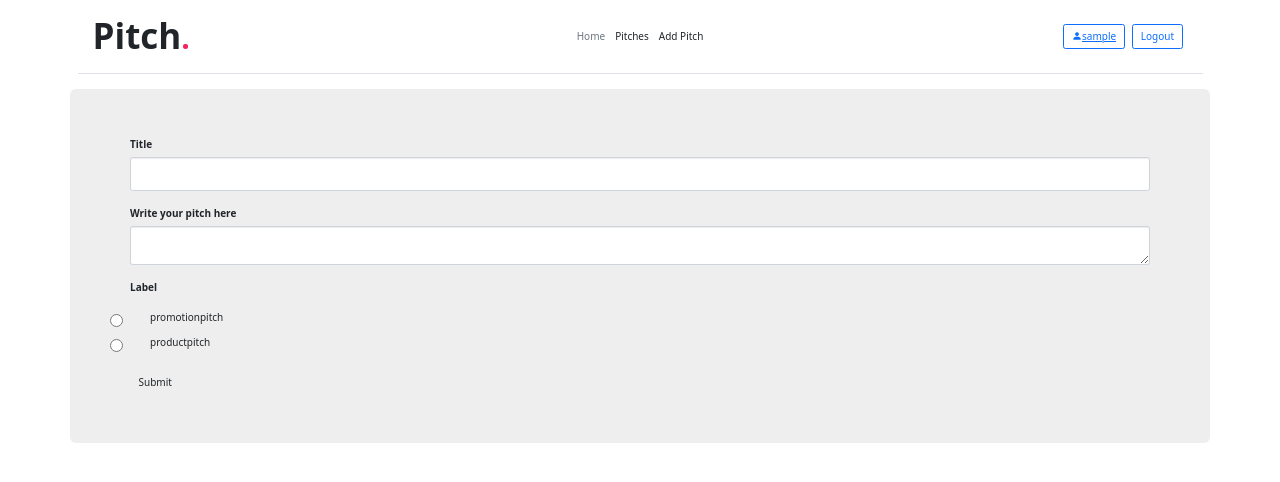
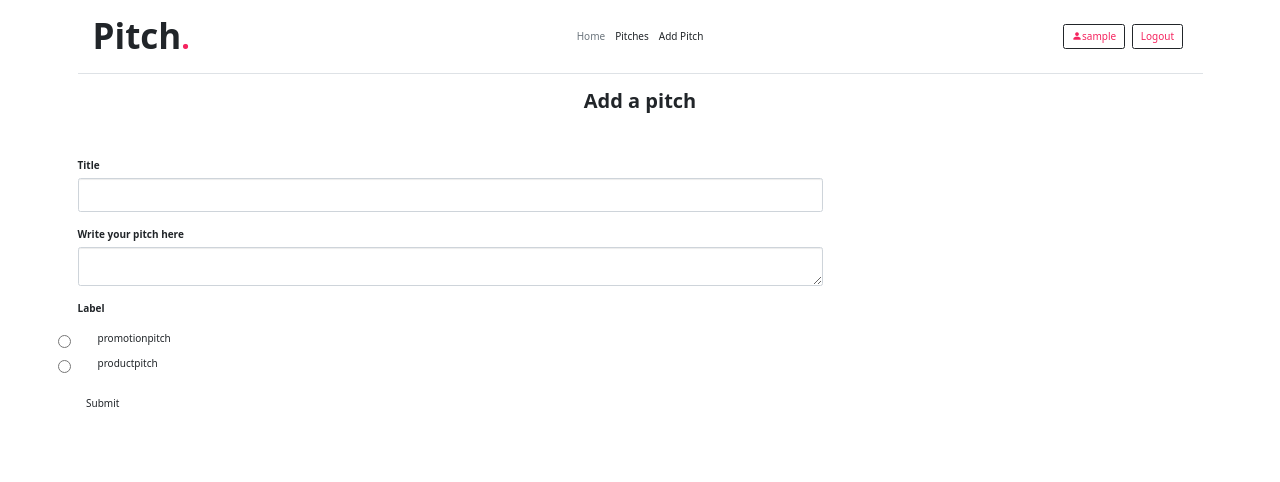
Before and after one commit to Wakarende/Pitch, a Flask app: page /pitches/new/ in a window 1280 px wide. Shown: the top 482 px of the page. Run offline with Flask 2, Linux system fonts and the light colour scheme; the visitor is signed in with stand-in values (Sample User, id 1); data comes from the database, SQL or seed files in the repository; some libraries are stand-ins or nearby versions.

Commit message:
additional styling of pages

```diff
--- a/app/main/views.py
+++ b/app/main/views.py
@@ -55,7 +55,7 @@ def new_comment(pitch_id):
   if form.validate_on_submit():
     description = form.description.data
 
-    new_comment = Comment(description = description, user_id = current_user._get_current_object().id, pitch_id = pitch_id)
+    new_comment = Comment( description = description, user_id = current_user._get_current_object().id, pitch_id = pitch_id)
     db.session.add(new_comment)
     db.session.commit()
 
@@ -67,21 +67,35 @@ def new_comment(pitch_id):
 
 @main.route('/like/<int:id>', methods=['POST', 'GET'])
 @login_required
-def upvote(id):
-  pitch = Pitch.query.get(id)
-  new_vote = Upvote(pitch=pitch, upvote=1)
-  new_vote.save()
-  return redirect(url_for('main.pitch_disp'))
+def like(id):
+    get_pitches = Upvote.get_by_pitch(id)
+    valid_string = f'{current_user.id}:{id}'
+    for pitch in get_pitches:
+        to_str = f'{pitch}'
+        print(valid_string+" "+to_str)
+        if valid_string == to_str:
+            return redirect(url_for('main.pitch_disp', id=id))
+        else:
+            continue
+    new_vote = Upvote(user_id=current_user._get_current_object().id, pitch_id=id)
+    new_vote.save_upvotes()
+    return redirect(url_for('main.index', id=id))
 
-
-@main.route('/dislike/<int:id>', methods=['GET', 'POST'])
+@main.route('/dislike/<int:id>', methods=['POST', 'GET'])
 @login_required
-def downvote(id):
-  pitch = Pitch.query.get(id)
-  nm = Downvote(pitch=pitch, downvote=1)
-  nm.save()
-  return redirect(url_for('main.pitch_disp'))
-
+def dislike(id):
+    get_pitch = Downvote.get_by_pitch(id)
+    valid_string = f'{current_user.id}:{id}'
+    for pitch in get_pitch:
+        to_str = f'{pitch}'
+        print(valid_string+" "+to_str)
+        if valid_string == to_str:
+            return redirect(url_for('main.pitch_disp', id=id))
+        else:
+            continue
+    new_downvote = Downvote(user_id=current_user._get_current_object().id, pitch_id=id)
+    new_downvote.save_downvotes()
+    return redirect(url_for('main.pitch_disp', id=id))
 
 @main.route('/user/<uname>')
 @login_required
--- a/app/templates/auth/login.html
+++ b/app/templates/auth/login.html
@@ -1,6 +1,12 @@
 {% extends 'bootstrap/base.html'%}
 {% import 'bootstrap/wtf.html' as wtf%}
 
+
+{% block styles %}
+  {{ super() }}
+  <link rel="stylesheet" href="https://cdn.jsdelivr.net/npm/bootstrap-icons@1.4.1/font/bootstrap-icons.css">
+  <link href="https://cdn.jsdelivr.net/npm/bootstrap@5.0.0-beta3/dist/css/bootstrap.min.css" rel="stylesheet" integrity="sha384-eOJMYsd53ii+scO/bJGFsiCZc+5NDVN2yr8+0RDqr0Ql0h+rP48ckxlpbzKgwra6" crossorigin="anonymous">
+  {% endblock %}
 {% block content%}
 
 <div class="container">
--- a/app/templates/base.html
+++ b/app/templates/base.html
@@ -20,6 +20,7 @@
   <!-- <link rel="preconnect" href="https://fonts.gstatic.com">
   <link href="https://fonts.googleapis.com/css2?family=Varela+Round&display=swap" rel="stylesheet"> -->
   <link rel="stylesheet" href="https://cdn.jsdelivr.net/npm/bootstrap-icons@1.4.1/font/bootstrap-icons.css">
+  <script src="https://cdn.jsdelivr.net/npm/bootstrap@5.0.0-beta3/dist/js/bootstrap.bundle.min.js" integrity="sha384-JEW9xMcG8R+pH31jmWH6WWP0WintQrMb4s7ZOdauHnUtxwoG2vI5DkLtS3qm9Ekf" crossorigin="anonymous"></script>
   <link href="https://cdn.jsdelivr.net/npm/bootstrap@5.0.0-beta3/dist/css/bootstrap.min.css" rel="stylesheet" integrity="sha384-eOJMYsd53ii+scO/bJGFsiCZc+5NDVN2yr8+0RDqr0Ql0h+rP48ckxlpbzKgwra6" crossorigin="anonymous">
   <link rel="stylesheet" href="{{url_for('static',filename='css/base.css')}}" type="text/css">
 
--- a/app/templates/index.html
+++ b/app/templates/index.html
@@ -13,8 +13,7 @@
   position: relative;
   margin: 0;">
     <img src="{{url_for('static', filename='img/landing.jpg')}}" style="width: 100%;
-  height: 100vh;
-  object-fit: cover; background-repeat: no-repeat;">
+  height: 100vh; object-fit: cover; background-repeat: no-repeat;">
     <div class="text-content">
     </div>
 </div>
--- a/app/templates/navbar.html
+++ b/app/templates/navbar.html
@@ -11,10 +11,10 @@
 
     <div class="col-md-3 text-end">
       {% if current_user.is_authenticated %}
-      <button type="button" class="btn btn-outline-primary me-2"><a href="{{url_for('main.profile',uname=current_user.username)}}"><i class="bi bi-person-fill"></i>{{current_user.username}}</a></button>
-      <button type="button" class="btn btn-outline-primary me-2"><a href="{{url_for('auth.logout')}}" style="text-decoration: none;">Logout</a></button>
+      <button type="button" class="btn btn-outline-dark me-2"><a href="{{url_for('main.profile',uname=current_user.username)}}" style="color:#F5245F; text-decoration: none;"><i class="bi bi-person-fill"></i>{{current_user.username}}</a></button>
+      <button type="button" class="btn btn-outline-dark me-2"><a href="{{url_for('auth.logout')}}" style="text-decoration: none; color:#F5245F ;">Logout</a></button>
       {%else%}
-      <button type="button" class="btn btn-outline-primary me-2"><a href="{{url_for('auth.login')}}" style="text-decoration: none;">Login</a></button>
+      <button type="button" class="btn btn-outline-dark me-2"><a href="{{url_for('auth.login')}}" style="text-decoration: none; color:#F5245F ;">Login</a></button>
       {%endif%}
     </div>
   </header>
--- a/app/templates/pitches.html
+++ b/app/templates/pitches.html
@@ -13,10 +13,12 @@
 
 {% block content %}
 <div class="container">
-	<div class="row">
-		<div class="jumbotron">
+	<h2 class="text-center" style="font-weight: bolder;">Add a pitch</h2>
+	<div class="row" style="display: flex; align-content: center; align-self: center;">
+		<div class="col-md-8" style="margin-top: 40px;">
 			{{wtf.quick_form(form)}}
-		<!-- <ul style="list-style: none;">
+		</div>
+			<ul style="list-style: none;">
 				{% for pitch in pitches %}
 					<div class="list-group">
 						<a href="#">
@@ -28,8 +30,7 @@
 						</a>
 					</div>
 				{% endfor %}
-		</ul> -->
-		</div>
+		</ul>
 	</div>
 </div>
 {% endblock %}
--- a/app/templates/profile/profile.html
+++ b/app/templates/profile/profile.html
@@ -12,7 +12,7 @@
 
     </div>
     <div class="col-md-3 text-left">
-      <h3> {{user.username| capitalize}}'s Profile </h3>
+      <h2 style="margin-bottom: 40px;"> {{user.username| capitalize}}'s Profile </h2>
       {% if user.profile_pic_path %}
       <img src="{{url_for('static',filename=user.profile_pic_path)}}" alt="" style="width: 200px; height: 200px; border-radius: 100px;"><br><br>
       {%else%}
@@ -39,9 +39,9 @@
       {% endif %}
     </div>
     <div class="col-md-4 pitches">
-      <h3>YOUR PITCHES</h3>
+      <h2 class="text-center">Your Pitches</h2>
     {% if current_user%}
-      <p>{{user.pitch.count()}} pitches created</p>
+      <p class="text-center" style="font-size: 14px; margin-top: 40px;">{{user.pitch.count()}} pitches created</p>
       {% for category in pitch %}
         <div class="card ">
           <div class="mx-auto card-body">
```
Also changed, not shown: app/templates/comment.html (+3 -4 lines), app/templates/macros.html (+19 -16 lines), app/templates/pitches_disp.html (+5 -5 lines).
